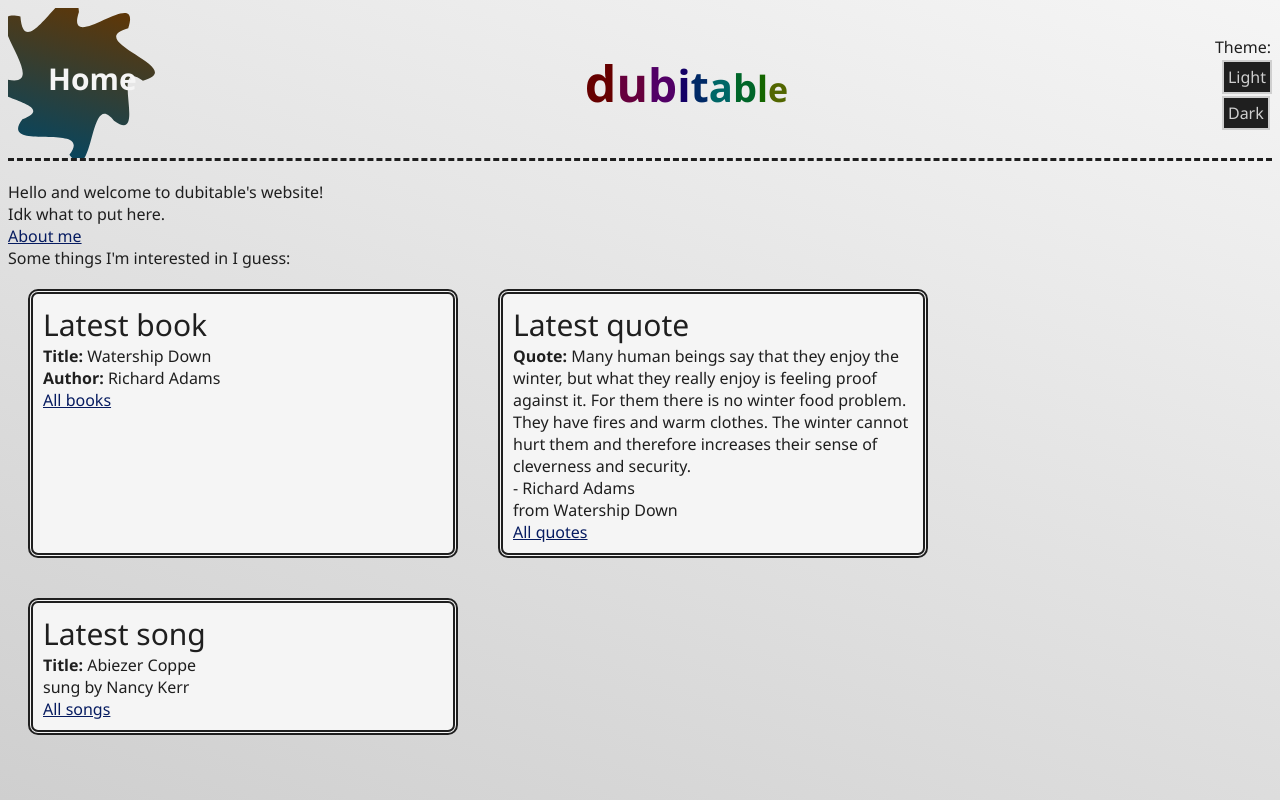
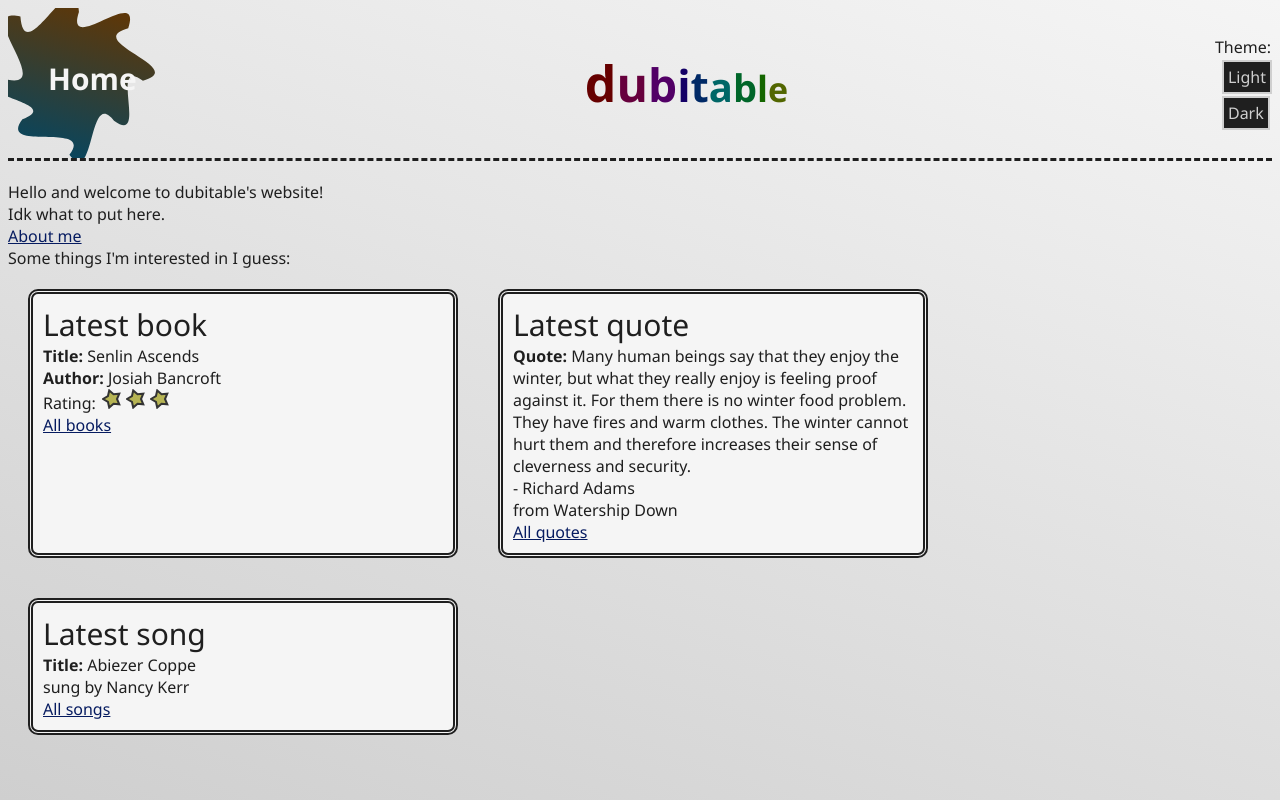
Before and after one commit to dubitabley/website, a SvelteKit app: page / in a window 1280 px wide. Built offline with nearby package versions, Linux system fonts and the light colour scheme.

Commit message:
Add latest book and add rating to main page

```diff
--- a/src/lib/components/star-rating.svelte
+++ b/src/lib/components/star-rating.svelte
@@ -12,6 +12,12 @@
     }: StarRatingProps = $props();
 </script>
 
+<style>
+    .rating-wrapper {
+        display: inline;
+    }
+</style>
+
 <div class="rating-wrapper">
     {#each { length: MAX_RATING }, index }
         {#if index < rating}
--- a/src/lib/interests/books.json
+++ b/src/lib/interests/books.json
@@ -11,6 +11,11 @@
       "author": "Richard Adams",
       "link": "watership-down",
       "rating": 3
+    },
+    {
+      "book_name": "Senlin Ascends",
+      "author": "Josiah Bancroft",
+      "rating": 3
     }
   ]
 }
--- a/src/routes/(app)/+page.svelte
+++ b/src/routes/(app)/+page.svelte
@@ -1,4 +1,5 @@
 <script lang="ts">
+    import StarRating from "$lib/components/star-rating.svelte";
     import Books from "$lib/interests/books.json";
     import Quotes from "$lib/interests/quotes.json";
     import Songs from "$lib/interests/songs.json";
@@ -57,6 +58,10 @@
                 <span>{latestBook.author}</span>
             </div>
             <div>
+                <span>Rating: </span>
+                <StarRating rating={latestBook.rating} />
+            </div>
+            <div>
                 <a href="/interests/books">All books</a>
             </div>
         </div>
```
